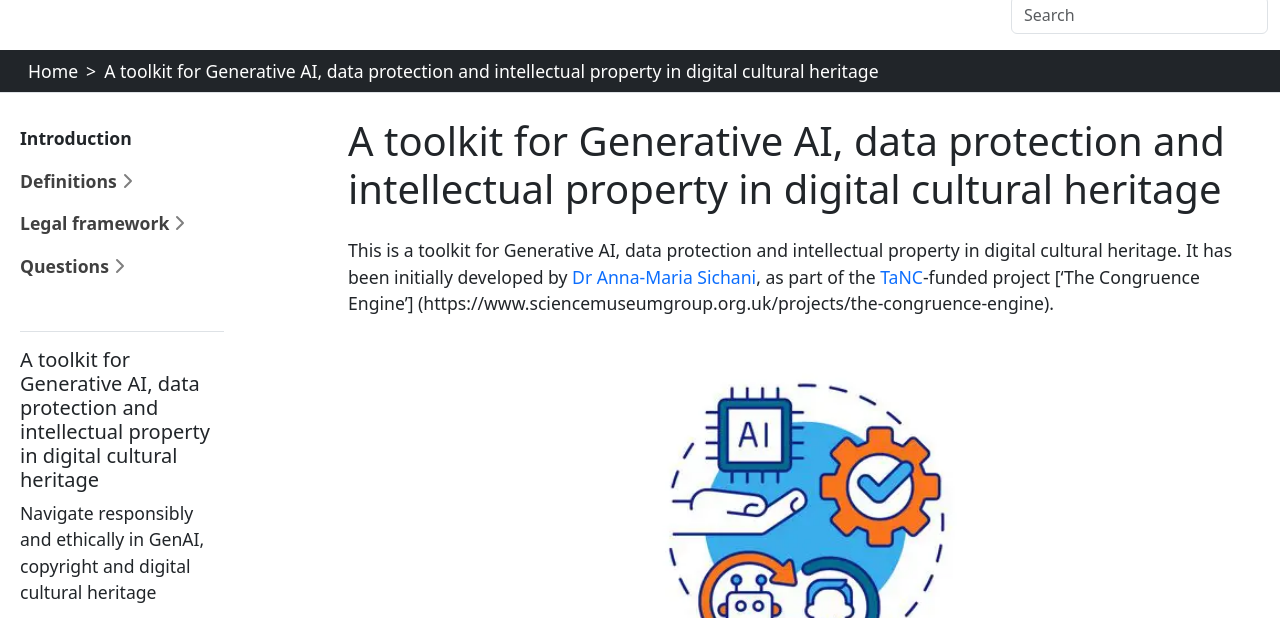
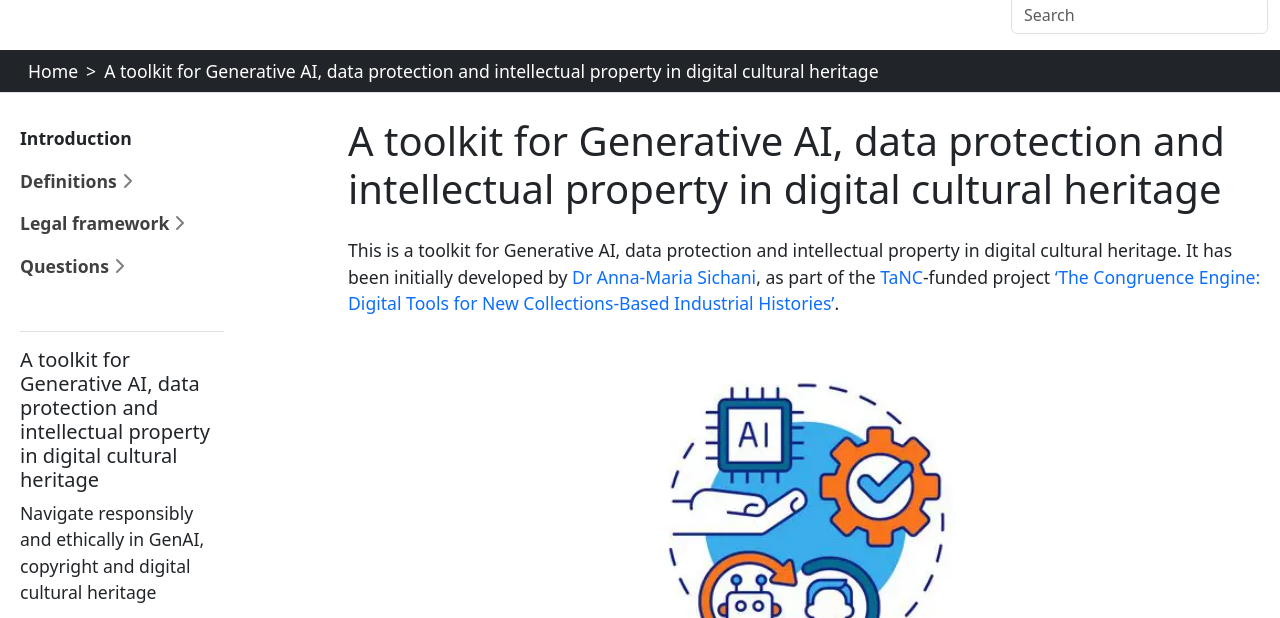
Before and after one commit to SAS-DHRH/genai-cch-toolkit, a Jekyll site: the page built from index.md, in a window 1280 px wide and 900 px high, cut to the strip 120-738 px from the top of the window. Built offline with Jekyll 4.4.1, drawn with Linux system fonts in a browser that asks for light colours.

Commit message:
Update index.md

```diff
--- a/index.md
+++ b/index.md
@@ -3,7 +3,7 @@ title: A toolkit for Generative AI, data protection and intellectual property in
 layout: content
 ---
 
-This is a toolkit for Generative AI, data protection and intellectual property in digital cultural heritage. It has been initially developed by [Dr Anna-Maria Sichani](amsichani.github.io), as part of the [TaNC](https://www.nationalcollection.org.uk)-funded project ['The Congruence Engine'] (https://www.sciencemuseumgroup.org.uk/projects/the-congruence-engine).
+This is a toolkit for Generative AI, data protection and intellectual property in digital cultural heritage. It has been initially developed by [Dr Anna-Maria Sichani](amsichani.github.io), as part of the [TaNC](https://www.nationalcollection.org.uk)-funded project ['The Congruence Engine:  Digital Tools for New Collections-Based Industrial Histories'](https://www.sciencemuseumgroup.org.uk/projects/the-congruence-engine).
 
 {% include figure.html img="AI-toolkit.jpg" alt="toolkit image"  width="75%" %}
 
```
